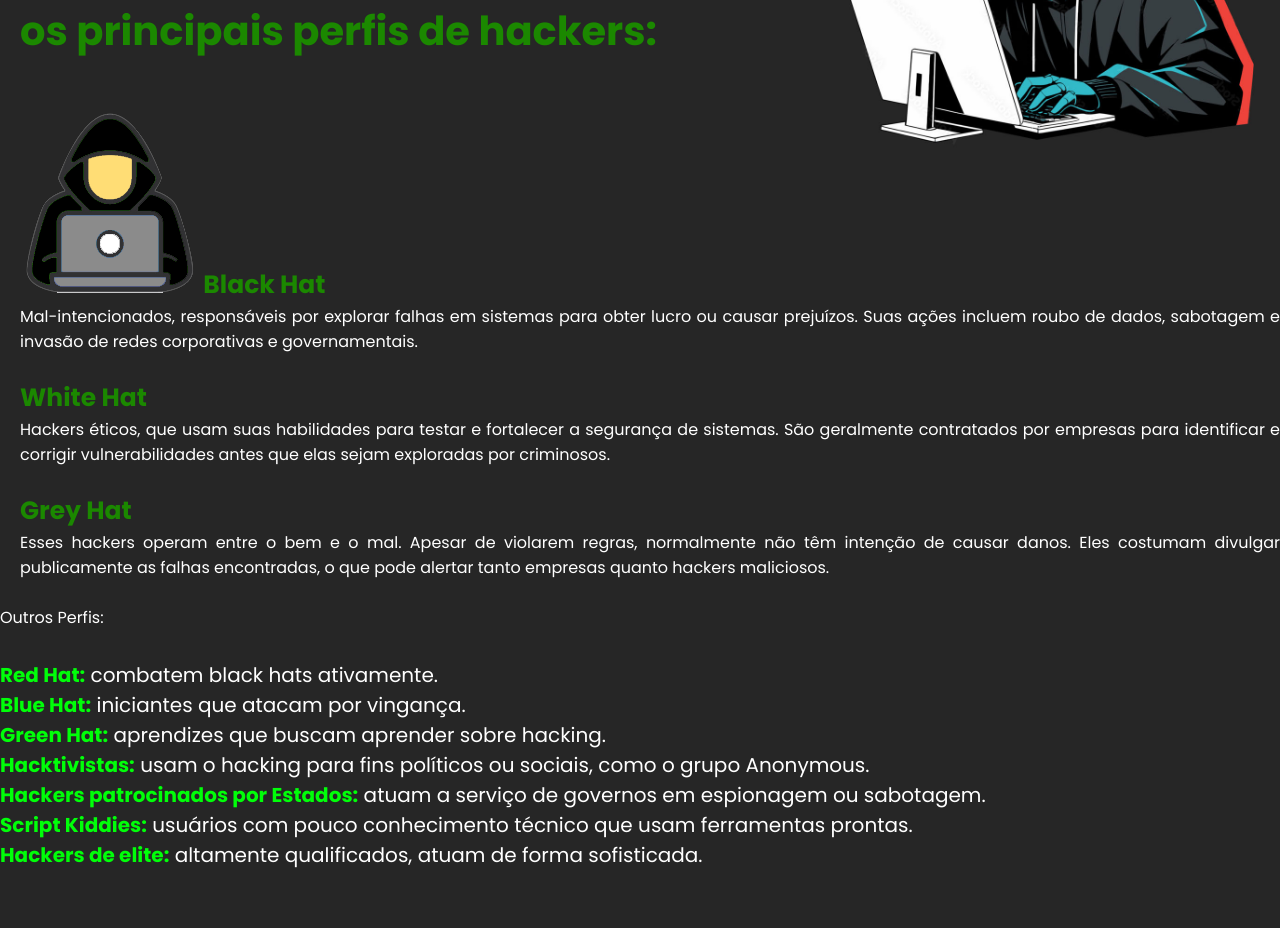
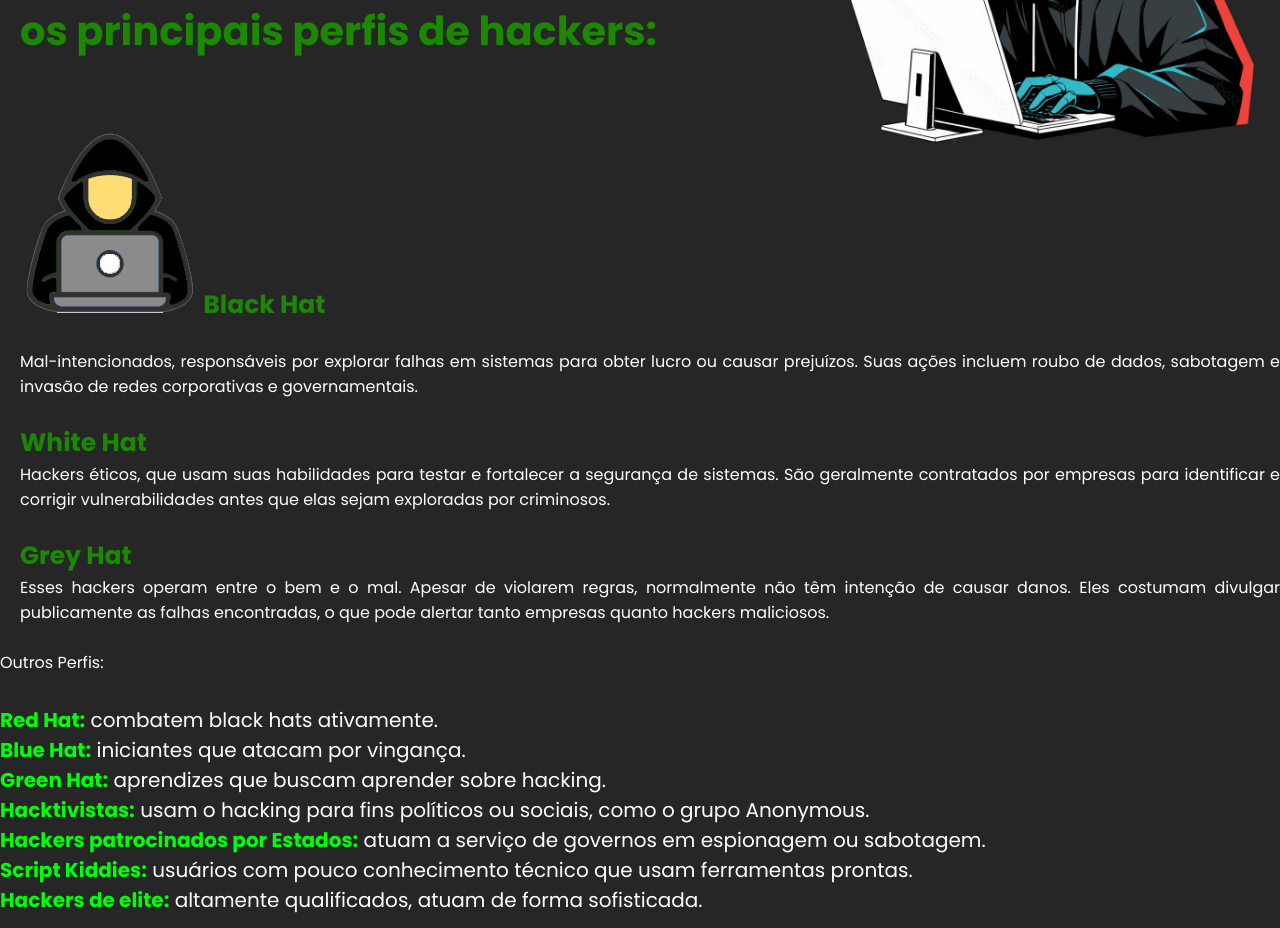
Before and after one commit to Igor-Cardoso-SPTECH/Projeto-Individual---Igor---CiberSecurity, a plain HTML site: page CiberSecurity/site/hacking.html in a window 1280 px wide. Shown: the part 1976-2904 px from the top of the page. Drawn offline with Linux system fonts and the light colour scheme.

Commit message:
corrigindo bugs

```diff
--- a/CiberSecurity/site/hacking.html
+++ b/CiberSecurity/site/hacking.html
@@ -72,7 +72,7 @@
     <div class="perfis-hacker">
    <h1> <b class="textDarkGreen font-perfis-hack"> os principais perfis de hackers:</b></h1>
     <br><br>
-    <b class="textDarkGreen font-perfis-hack-hat"><img  class="ico-hat" src="./img/black-hat copiar.png" alt=""> Black Hat</b>
+    <div><div class="div-hats"><b class="textDarkGreen font-perfis-hack-hat"></div><img  class="ico-hat" src="./img/black-hat copiar.png" alt=""> Black Hat</b></div>
     <br>Mal-intencionados, responsáveis por explorar falhas em sistemas para obter lucro ou causar prejuízos. Suas ações
     incluem roubo de dados, sabotagem e invasão de redes corporativas e governamentais.
     <br><br>
--- a/CiberSecurity/site/styles2.css
+++ b/CiberSecurity/site/styles2.css
@@ -174,6 +174,7 @@ max-width: 600px;
 .font-perfis-hack-hat{
     font-size: 25px;
     font-weight: bolder;
+    justify-content: center;
 }
 .text {
     margin: 15px;
@@ -193,6 +194,9 @@ max-width: 600px;
     color: #1B8800;
 }
 
+.div-hats{
+    margin-bottom: 20px;
+}
 
 .perfisHax{
 z-index: 0;
```
Also changed, not shown: CiberSecurity/site/licence.txt (deleted).
